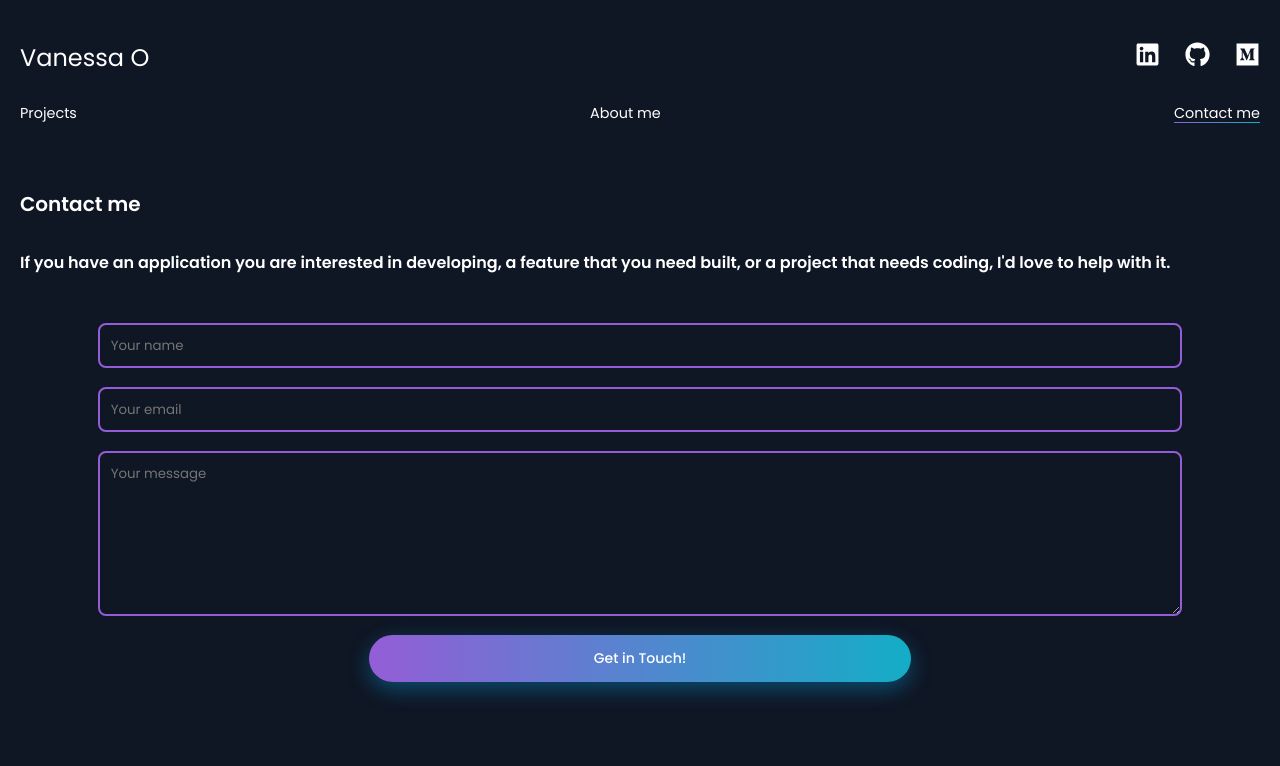
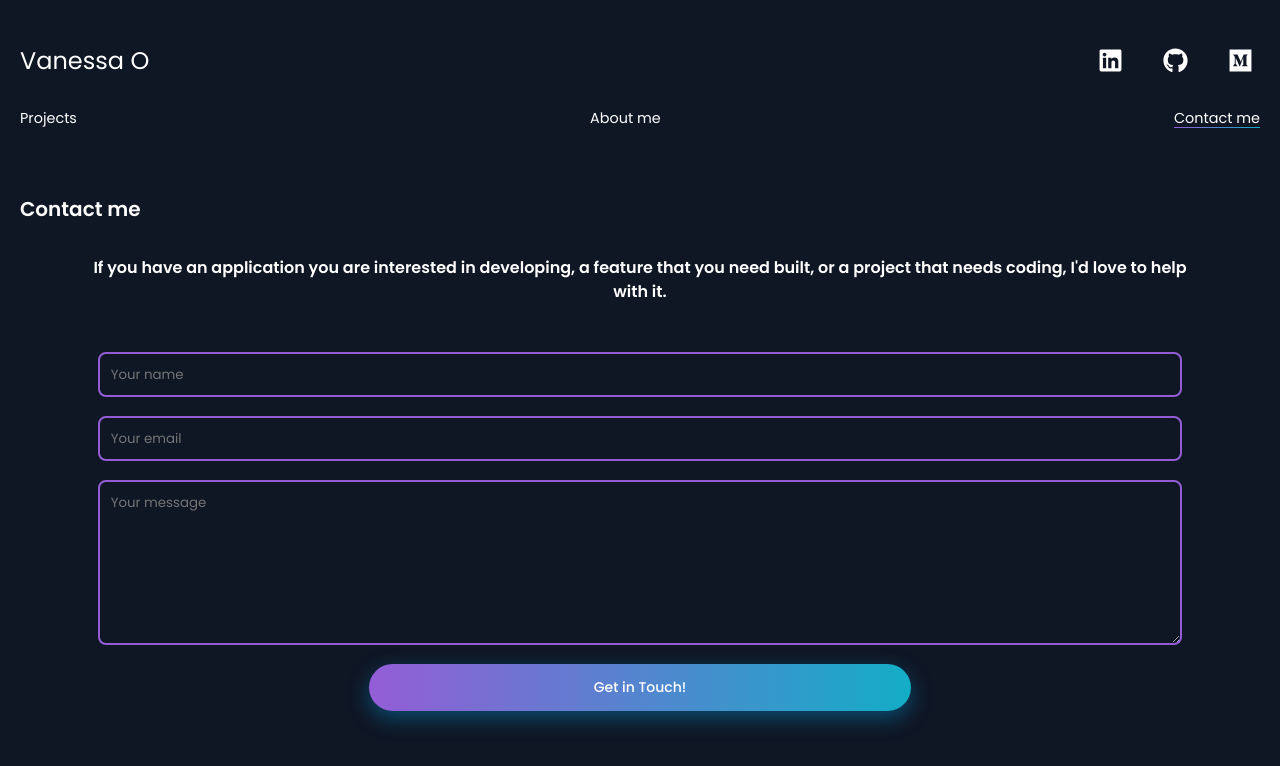
Before and after one commit to vvoo21/my-portfolio, a React (Vite) app: page /contact in a window 1280 px wide. Shown: the top 766 px of the page. Built offline with nearby package versions, Linux system fonts and the light colour scheme.

Commit message:
Add Additional Style

```diff
--- a/src/index.css
+++ b/src/index.css
@@ -34,3 +34,9 @@ h1 {
   /* stylelint-enable */
   color: transparent;
 }
+
+.text-contact-me {
+  text-align: center;
+  align-self: center;
+  width: 90%;
+}
--- a/src/styles/navbar.css
+++ b/src/styles/navbar.css
@@ -39,11 +39,31 @@
 }
 
 .social-media {
-  color: #fff;
   grid-area: socialMedia;
   display: flex;
   justify-content: flex-end;
   gap: 25px;
+}
+
+.social-media a {
+  color: #fff;
+  transition: background 0.3s;
+  display: flex;
+  align-items: center;
+  justify-content: center;
+  border-radius: 50%;
+  width: 40px;
+  height: 40px;
+}
+
+.social-media a:hover {
+  background: linear-gradient(270deg, #31CBE5 0%, #8796EF 66.67%, #B27BF4 100%);
+}
+
+.social-media a:active {
+  background: linear-gradient(270deg, #31CBE5 0%, #8796EF 66.67%, #B27BF4 100%);
+  animation-timing-function: ease-out;
+  animation-duration: 300ms;
 }
 
 .nav-links {
--- a/src/styles/projects.css
+++ b/src/styles/projects.css
@@ -80,6 +80,21 @@
   transition: background 0.3s, transform 0.2s;
 }
 
+.btns:active {
+  background: linear-gradient(270deg, #008FA9 0%, #4B5AB3 66.67%, #6C35AE 100%);
+  box-shadow: 0px 10px 30px 0px #935ED659;
+  animation-delay: 1ms;
+  animation-timing-function: ease-out;
+  animation-duration: 300ms;
+}
+
+.btns:hover {
+  background: linear-gradient(270deg, #31CBE5 0%, #8796EF 66.67%, #B27BF4 100%);
+  box-shadow: 0px 10px 30px 0px #00B2FF80;
+  animation-timing-function: ease-out;
+  animation-duration: 1ms;
+}
+
 .github-btn {
   width: 40%;
   height: auto;
@@ -94,3 +109,19 @@
   line-height: 21px;
   text-align: center;
 }
+
+.github-btn:active {
+  background: #fff;
+  border: 1.2px solid #fff;
+  animation-delay: 1ms;
+  animation-timing-function: ease-out;
+  animation-duration: 300ms;
+}
+
+.github-btn:hover {
+  background:
+    linear-gradient(0deg, #0F1624, #0F1624),
+    linear-gradient(0deg, #fff, #fff);
+  border: 2.4px solid #fff;
+  animation-duration: 0ms;
+}
```
